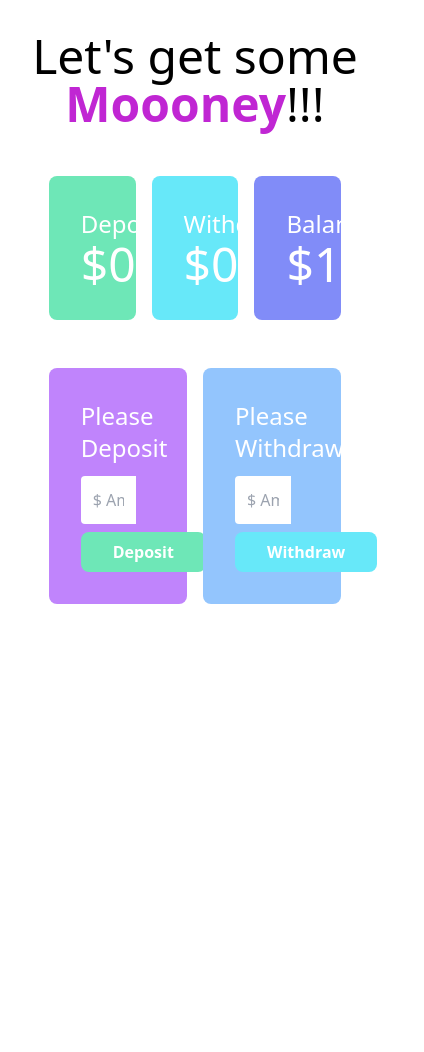
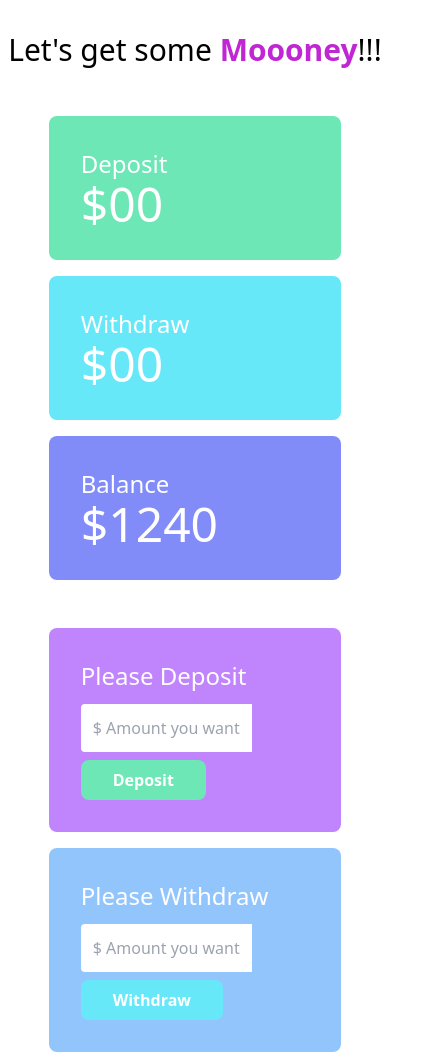
Before and after one commit to emon1995/baap-er-bank, a plain HTML site: page bank.html in a window 390 px wide. Shown: the whole page, 424 px wide, since content can reach past the window. Before the commit the page ends 844 px from the top, so only its background shows below. Drawn offline with nearby package versions, Linux system fonts and the light colour scheme.

Commit message:
Responsive design added

```diff
--- a/bank.html
+++ b/bank.html
@@ -23,7 +23,7 @@
   <body>
     <!-- HEADER SECTION -->
     <header>
-      <h1 class="text-5xl text-center mt-8">
+      <h1 class="text-5xl text-center mt-8 max-sm:text-3xl md:text-4xl">
         Let's get some
         <span class="font-semibold text-fuchsia-600">Moooney</span>!!!
       </h1>
@@ -32,7 +32,7 @@
     <main>
       <!-- CARD SECTION -->
       <section class="w-9/12 mx-auto mt-12 text-white">
-        <div class="grid grid-cols-3 gap-4">
+        <div class="grid grid-cols-3 max-sm:grid-cols-1 md:grid-cols-1 gap-4">
           <div class="bg-emerald-300 p-8 rounded-lg">
             <h4 class="text-2xl">Deposit</h4>
             <h2 class="text-5xl">$<span id="deposit-total">00</span></h2>
@@ -49,7 +49,7 @@
       </section>
       <!-- DEPOSIT & WITHDRAW SECTION -->
       <section class="w-9/12 mx-auto mt-12 text-white">
-        <div class="grid grid-cols-2 gap-4">
+        <div class="grid grid-cols-2 md:grid-cols-1 max-sm:grid-cols-1 gap-4">
           <div class="bg-purple-400 p-8 rounded-lg">
             <h4 class="text-2xl mb-3">Please Deposit</h4>
             <div>
```
Also changed, not shown: 1 other file.
